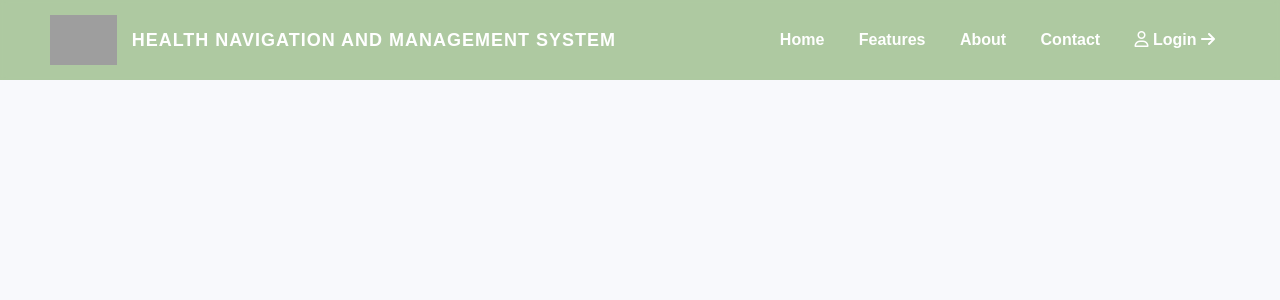
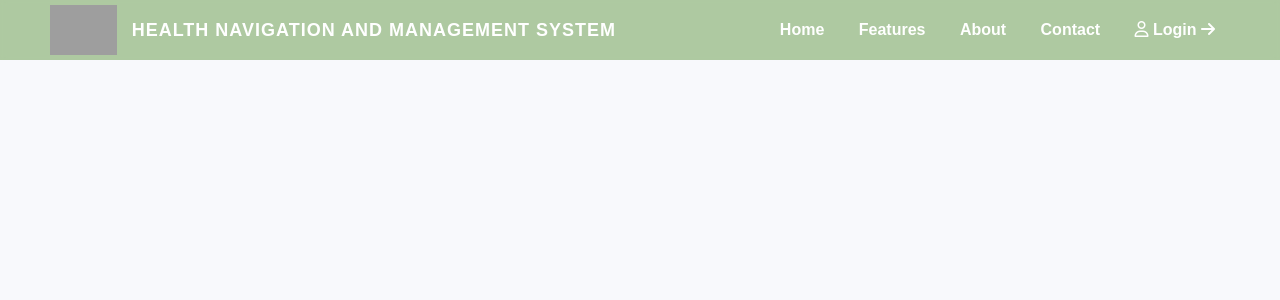
Before and after one commit to Farshe-Salman/Health_Navigation_and_Management_System-HNMS, a PHP site: page /view/header.php in a window 1280 px wide. Shown: the top 300 px of the page. Run offline with PHP 8.4, Linux system fonts and the light colour scheme; some libraries are stand-ins or nearby versions; grey boxes are pictures that could not be loaded.

Commit message:
header change

```diff
--- a/assets/css/landingpage.css
+++ b/assets/css/landingpage.css
@@ -15,6 +15,7 @@
       position: sticky;
       top: 0;
       width: 100%;
+      height: 60px;
       padding: 15px 50px;
       display: flex;
       justify-content: space-between;
```
